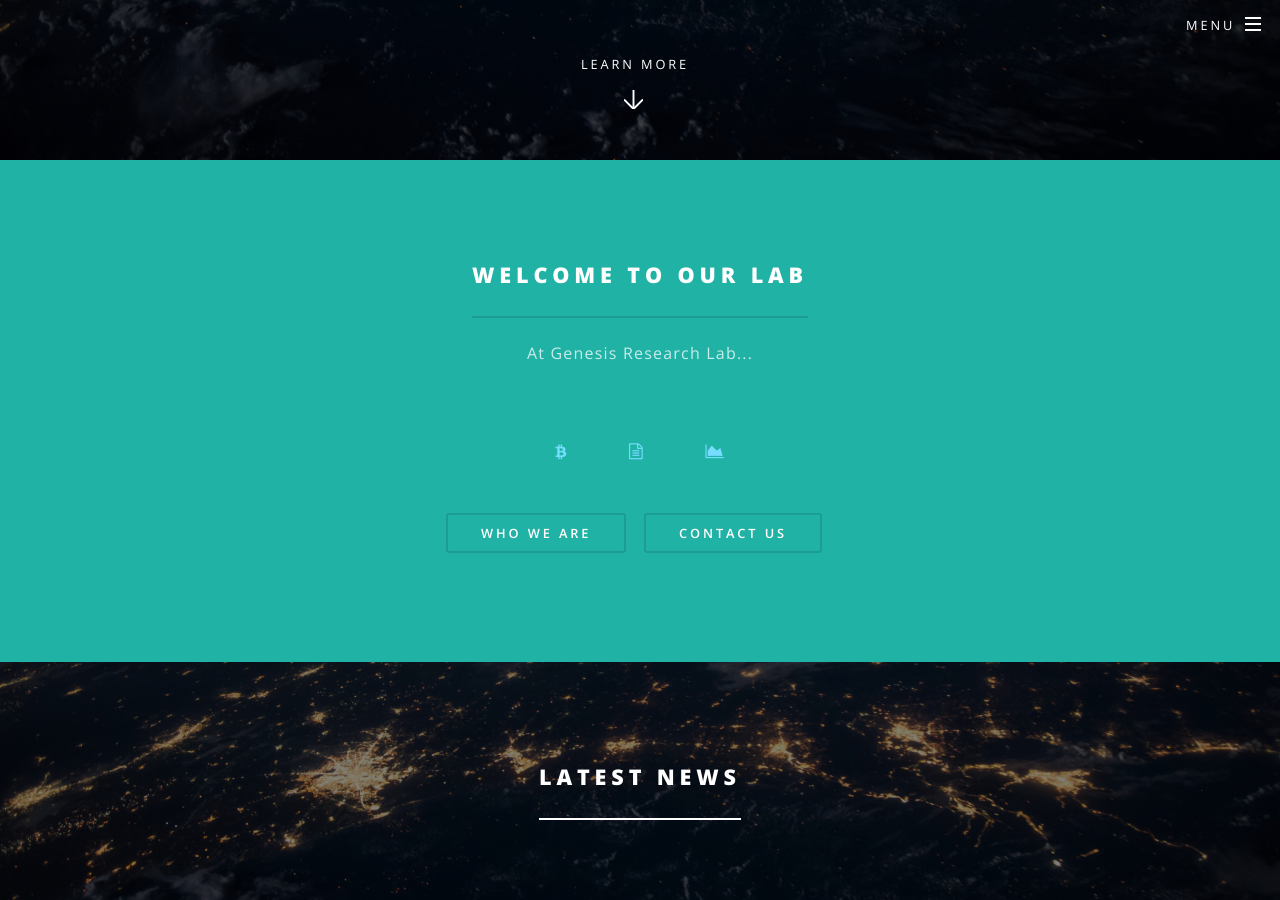
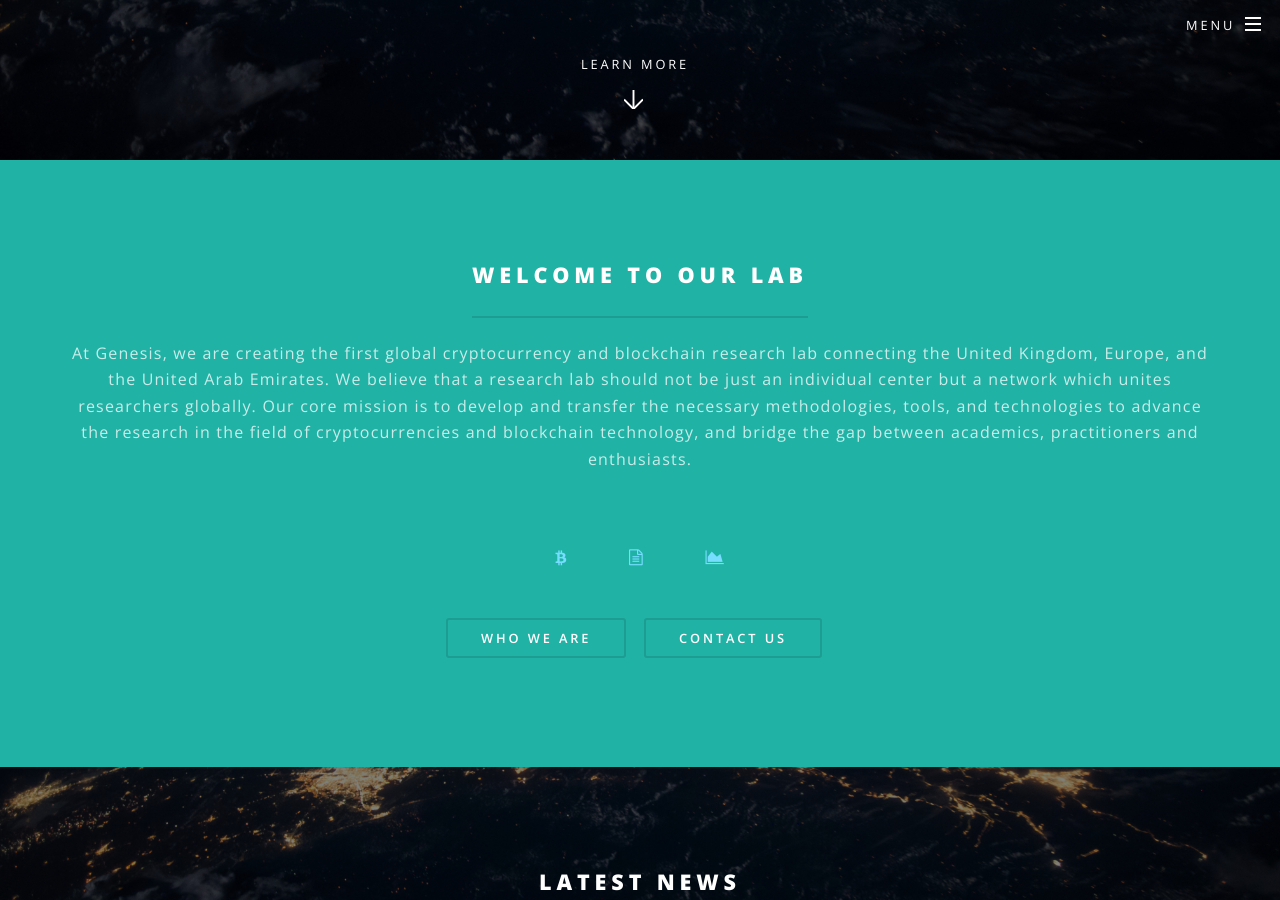
Before and after one commit to genesis-research-lab/genesis-research-lab.github.io, a Jekyll site: the page built from index.html, in a window 1280 px wide and 900 px high, scrolled down 740 px. Built offline with Jekyll 4.4.1, drawn with Linux system fonts in a browser that asks for light colours.

Commit message:
update intro

```diff
--- a/_config.yml
+++ b/_config.yml
@@ -17,7 +17,7 @@
   #linkedin-square: https://linkedin.com/in/<username>
   #facebook-official: https://facebook.com/<username>
   #google-plus-square: https://plus.google.com/u/0/+<username>
-  email: /contact/
+  email: /contact.html
   #flickr:
   #instagram:
   #youtube-square:
--- a/index.html
+++ b/index.html
@@ -15,8 +15,13 @@
 					<section id="one" class="wrapper style1 special">
 						<div class="inner">
 							<header class="major">
-								<h2>Welcome to our Lab<br /></h2>
-								<p>At Genesis Research Lab...</p>
+								<h2>Welcome to our lab<br /></h2>
+								<p>At Genesis, we are creating the first global cryptocurrency and blockchain research lab connecting
+								the United Kingdom, Europe, and the United Arab Emirates. We believe that a research lab should not be
+								just an individual center but a network which unites researchers globally. Our core mission is to develop
+								and transfer the necessary methodologies, tools, and technologies to advance the research in the field of
+								cryptocurrencies and blockchain technology, and bridge the gap between academics, practitioners and
+								enthusiasts.</p>
 							</header>
 							<ul class="icons major">
 								<li><span class="icon fa-bitcoin style3"><span class="label">Lorem</span></span></li>
@@ -24,8 +29,8 @@
 								<li><span class="icon fa-area-chart style3"><span class="label">Dolor</span></span></li>
 							</ul>
 							<ul class="actions small">
-								<li><a href="#" class="button fit">Who We Are</a></li>
-								<li><a href="#" class="button fit">Contact Us</a></li>
+								<li><a href="/about.html" class="button fit">Who We Are</a></li>
+								<li><a href="/contact.html" class="button fit">Contact Us</a></li>
 							</ul>
 						</div>
 					</section>
```
